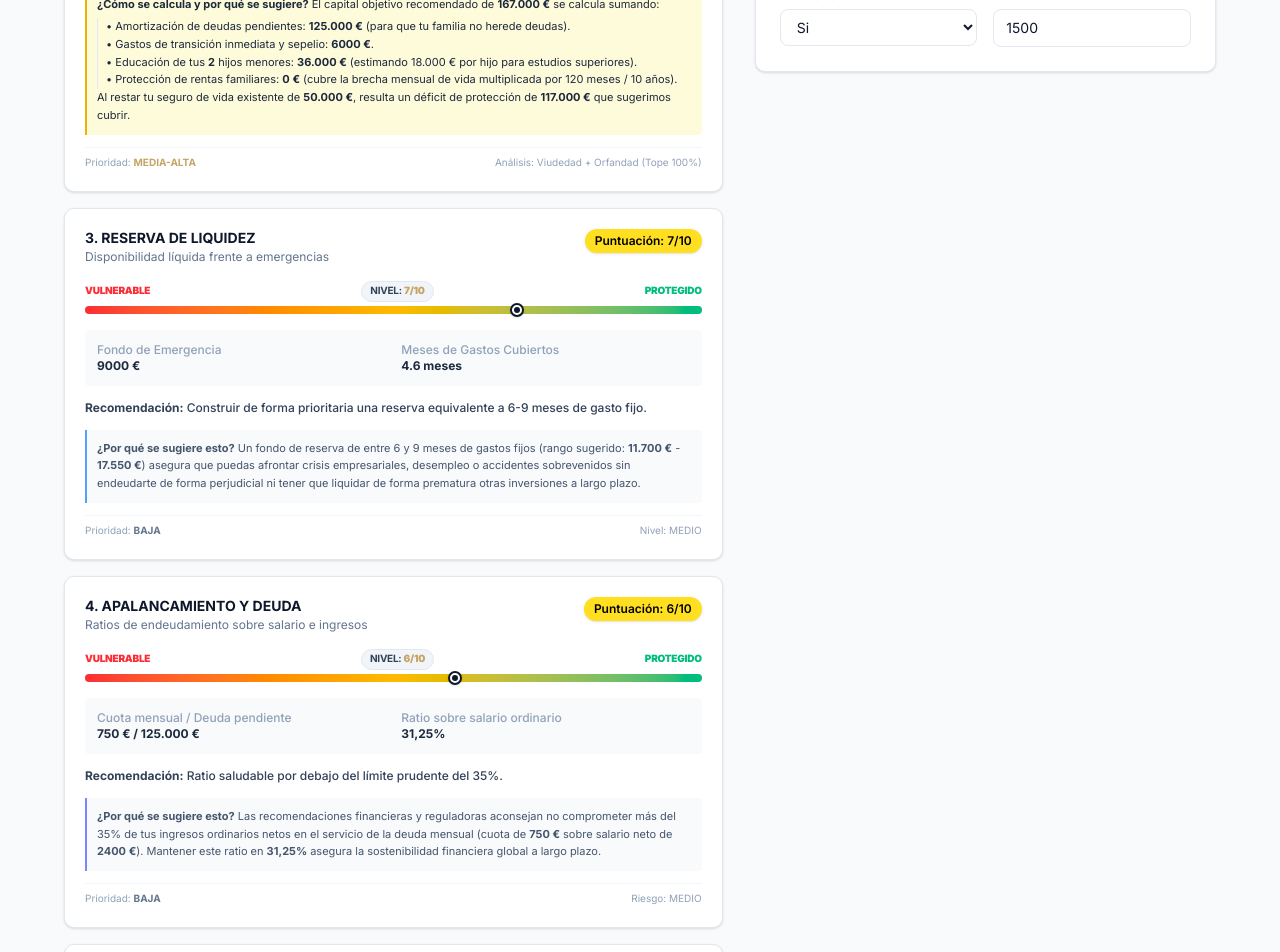
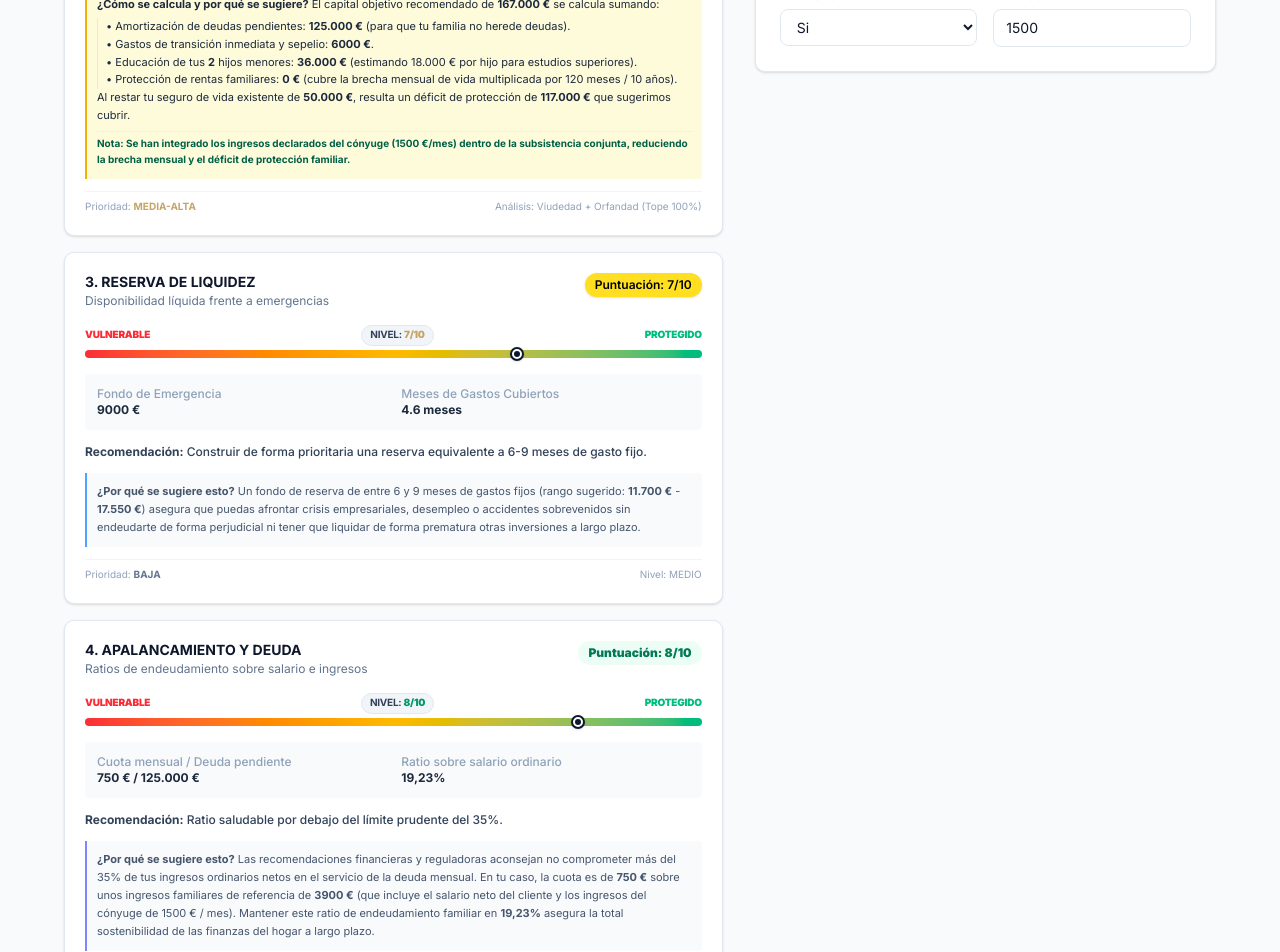
Before and after one commit to Jokhid/audipro, a React (Vite) app: page / in a window 1280 px wide. Shown: the part 1320-2272 px from the top of the page. Built offline with nearby package versions, Linux system fonts and the light colour scheme.

Commit message:
feat: integrate spouse income into financial analysis
Update calculations and UI to include spouse income in savings capacity, debt ratios, and PDF reporting. Add visual indicators for shared household protection.

```diff
--- a/src/App.tsx
+++ b/src/App.tsx
@@ -599,6 +599,11 @@ export default function App() {
                     • Protección de rentas familiares: <strong>{formatCurrency(familyNeed.detalles.rentaNecesaria)}</strong> (cubre la brecha mensual de vida multiplicada por 120 meses / 10 años).
                   </span>
                   Al restar tu seguro de vida existente de <strong>{formatCurrency(formData.capitalSeguroVidaExistente)}</strong>, resulta un déficit de protección de <strong>{formatCurrency(familyNeed.deficitDeProteccion)}</strong> que sugerimos cubrir.
+                  {formData.conyugeConIngresos === "Si" && (
+                    <div className="mt-1.5 pt-1 border-t border-yellow-200/50 text-[10px] text-emerald-800 font-bold">
+                      Nota: Se han integrado los ingresos declarados del cónyuge ({formatCurrency(formData.ingresosConyuge)}/mes) dentro de la subsistencia conjunta, reduciendo la brecha mensual y el déficit de protección familiar.
+                    </div>
+                  )}
                 </div>
                 <div className="flex justify-between items-center text-[10px] text-slate-400 pt-2 border-t border-slate-100">
                   <span>Prioridad: <strong className="text-[#F97316] font-bold uppercase">Media-Alta</strong></span>
@@ -721,7 +726,7 @@ export default function App() {
                     : "Ratio saludable por debajo del límite prudente del 35%."}
                 </p>
                 <div className="mt-1.5 text-[11px] text-slate-600 bg-slate-50 p-2.5 border-l-2 border-indigo-400 rounded-r leading-relaxed">
-                  <strong>¿Por qué se sugiere esto?</strong> Las recomendaciones financieras y reguladoras aconsejan no comprometer más del 35% de tus ingresos ordinarios netos en el servicio de la deuda mensual (cuota de <strong>{formatCurrency(debt.deudaMensualTotal)}</strong> sobre salario neto de <strong>{formatCurrency(formData.salarioNetoMensual)}</strong>). Mantener este ratio en <strong>{formatPercent(debt.ratioSobreSalario * 100)}</strong> asegura la sostenibilidad financiera global a largo plazo.
+                  <strong>¿Por qué se sugiere esto?</strong> Las recomendaciones financieras y reguladoras aconsejan no comprometer más del 35% de tus ingresos ordinarios netos en el servicio de la deuda mensual. En tu caso, la cuota es de <strong>{formatCurrency(debt.deudaMensualTotal)}</strong> sobre unos ingresos familiares de referencia de <strong>{formatCurrency(formData.salarioNetoMensual + (formData.conyugeConIngresos === "Si" ? formData.ingresosConyuge : 0))}</strong> (que incluye {formData.conyugeConIngresos === "Si" ? `el salario neto del cliente y los ingresos del cónyuge de ${formatCurrency(formData.ingresosConyuge)}/mes` : "el salario neto del cliente"}). Mantener este ratio de endeudamiento familiar en <strong>{formatPercent(debt.ratioSobreSalario * 100)}</strong> asegura la total sostenibilidad de las finanzas del hogar a largo plazo.
                 </div>
                 <div className="flex justify-between items-center text-[10px] text-slate-400 pt-2 border-t border-slate-100">
                   <span>Prioridad: <strong className="text-slate-500 font-bold uppercase">Baja</strong></span>
@@ -1221,6 +1226,11 @@ export default function App() {
               <p className="text-[10px] font-black uppercase text-slate-400 tracking-wider">Capacidad Ahorro Real</p>
               <p className="mt-2 text-xl font-black text-slate-800">{formatCurrency(savingsCapacity.sinRentas)}</p>
               <p className="mt-1 text-[11px] text-slate-500">Capacidad de ahorro fáctica calculada</p>
+              {formData.conyugeConIngresos === "Si" && (
+                <p className="text-[9px] text-emerald-700 font-bold mt-1">
+                  (Incluye {formatCurrency(formData.ingresosConyuge)}/mes de ingresos del cónyuge)
+                </p>
+              )}
             </div>
 
             {/* Tarjeta 2: ESFUERZO MENSUAL FINANCIERO */}
--- a/src/audit-calculations.ts
+++ b/src/audit-calculations.ts
@@ -37,7 +37,8 @@ export function calculateMonthlyExpenses(data: ClientData) {
 // 2. Capacidad real de ahorro
 export function calculateRealSavingsCapacity(data: ClientData, rentasNetasDisponibles: number) {
   const gastos = calculateMonthlyExpenses(data).total;
-  const ingresosBase = Number(data.salarioNetoMensual || 0) + Number(data.otrosIngresosNetos || 0);
+  const ingresosConyuge = data.conyugeConIngresos === "Si" ? Number(data.ingresosConyuge || 0) : 0;
+  const ingresosBase = Number(data.salarioNetoMensual || 0) + Number(data.otrosIngresosNetos || 0) + ingresosConyuge;
 
   const sinRentas = Math.max(0, ingresosBase - gastos);
   const conRentas = Math.max(0, ingresosBase + rentasNetasDisponibles - gastos);
@@ -57,9 +58,11 @@ export function calculateRealSavingsCapacity(data: ClientData, rentasNetasDispon
 export function calculateDebtRatios(data: ClientData, rentasNetasDisponibles: number) {
   const deudaMensualTotal = Number(data.cuotaHipoteca || 0) + Number(data.cuotaPrestamos || 0) + Number(data.cuotaTarjetas || 0) || Number(data.viviendaPrestamosMensual || data.alquilerHipotecaPrestamos || 0);
   const salario = Number(data.salarioNetoMensual || 0);
-  const ingresosTotales = salario + rentasNetasDisponibles + Number(data.otrosIngresosNetos || 0);
+  const ingresosConyuge = data.conyugeConIngresos === "Si" ? Number(data.ingresosConyuge || 0) : 0;
+  const baseIngresosReferencia = salario + ingresosConyuge;
+  const ingresosTotales = baseIngresosReferencia + rentasNetasDisponibles + Number(data.otrosIngresosNetos || 0);
 
-  const ratioSobreSalario = salario > 0 ? deudaMensualTotal / salario : 0;
+  const ratioSobreSalario = baseIngresosReferencia > 0 ? deudaMensualTotal / baseIngresosReferencia : 0;
   const ratioSobreIngresosTotales = ingresosTotales > 0 ? deudaMensualTotal / ingresosTotales : 0;
 
   let diagnostico = "";
@@ -193,7 +196,8 @@ export function calculateSurvivorBenefits(data: ClientData, totalExpenses: numbe
   // Escenario familiar conjunto
   const conjuntoMontoSinTope = viudedadMonto + orfandadMonto;
   const conjuntoMonto = Math.min(base, conjuntoMontoSinTope); // Tope legal general al 100% de la base reguladora
-  const conjuntoBrechaOSuperavit = conjuntoMonto - totalExpenses;
+  const ingresosConyuge = data.conyugeConIngresos === "Si" ? Number(data.ingresosConyuge || 0) : 0;
+  const conjuntoBrechaOSuperavit = (conjuntoMonto + ingresosConyuge) - totalExpenses;
   const esFamiliarCubierto = conjuntoBrechaOSuperavit >= 0;
 
   return {
--- a/src/professional-audit-pdf-v3.ts
+++ b/src/professional-audit-pdf-v3.ts
@@ -731,7 +731,7 @@ async function generatePdf() {
   doc.setTextColor(...BLACK);
   doc.text(`CLIENTE: ${clientName.toUpperCase()}`, 32, 176);
   doc.text(`FECHA DE EMISIÓN: ${new Date().toLocaleDateString('es-ES')}`, 32, 182);
-  doc.text(`TIPO DE INFORME: Auditoría de Seguridad Financiera de Alto Impacto`, 32, 188);
+  doc.text(`TIPO DE INFORME: Auditoría de Seguridad Financiera y patrimonial.`, 32, 188);
 
   // Adviser stamp
   doc.setFont('Helvetica', 'bold');
@@ -924,12 +924,15 @@ async function generatePdf() {
   paragraph(doc, state, 'Análisis de la cuenta de resultados personales de la unidad familiar, apalancamiento, excedentes líquidos recurrentes y optimización del colchón de reserva.');
   sectionDivider(doc, state);
 
+  const conyugeText = formData.conyugeConIngresos === 'Si' ? ` | Cónyuge: ${money(formData.ingresosConyuge)}` : '';
+  const conyugeObs = formData.conyugeConIngresos === 'Si' ? 'Incluye ingresos ordinarios del cónyuge' : 'Excluye otros ingresos variables';
+
   const finRows = [
-    ['Ingresos ordinarios y pasivos', `Salario: ${money(formData.salarioNetoMensual)} | Pasivos: ${money(formData.rentasInmobiliariasMensualesNetas)}`, 'Flujo estable', 'Excluye otros ingresos variables'],
+    ['Ingresos ordinarios y pasivos', `Cliente: ${money(formData.salarioNetoMensual)}${conyugeText} | Pasivos: ${money(formData.rentasInmobiliariasMensualesNetas)}`, 'Flujo estable', conyugeObs],
     ['Gastos mensuales fijos', money(metrics.expenses.total), 'Verificado', `Personal: ${money(metrics.expenses.personal)} | Deuda: ${money(metrics.expenses.housing)}`],
-    ['Capacidad de ahorro fáctica', money(metrics.savingsCapacity.sinRentas), 'Verificado', 'Salario neto ordinario menos gastos totales'],
+    ['Capacidad de ahorro fáctica', money(metrics.savingsCapacity.sinRentas), 'Verificado', formData.conyugeConIngresos === 'Si' ? 'Ingresos familiares netos menos gastos totales' : 'Salario neto ordinario menos gastos totales'],
     ['Fondo de Emergencia Líquido', `${money(formData.dineroBanco)} (${metrics.liquidity.mesesCubiertos.toFixed(1)} meses)`, 'Adecuado', 'Suficiente para imprevistos corrientes'],
-    ['Apalancamiento de Deuda', `${money(metrics.debt.deudaMensualTotal)} / mes`, 'Controlado', `Ratio de endeudamiento del ${percent(metrics.debt.ratioSobreSalario * 100)}`],
+    ['Apalancamiento de Deuda', `${money(metrics.debt.deudaMensualTotal)} / mes`, 'Controlado', `Ratio de endeudamiento familiar del ${percent(metrics.debt.ratioSobreSalario * 100)}`],
     ['Dinero invertido activo', money(formData.dineroInvertido), 'Verificado', `Rentabilidad histórica estimada: ${percent(formData.rentabilidadInversion ?? 5)}`]
   ];
   drawTable(doc, state, ['PARÁMETRO FINANCIERO', 'VALOR / COBERTURA', 'DIAGNÓSTICO', 'NOTAS TÉCNICAS'], [50, 40, 25, 67], finRows);
@@ -1277,11 +1280,11 @@ async function generatePdf() {
     },
     {
       title: '3. Protección Familiar (Decesos)',
-      text: `El capital objetivo recomendado de ${money(metrics.familyNeed.capitalFamiliarObjetivo)} se calcula sumando: amortización de deudas pendientes de ${money(metrics.familyNeed.detalles.deuda)}, gastos de transición inmediata de ${money(metrics.familyNeed.detalles.transicion)}, educación de tus ${formData.hijosMenores25 || 0} hijos de ${money(metrics.familyNeed.detalles.educacion)} (estimando 18.000 € por hijo para estudios superiores), y protección de rentas de ${money(metrics.familyNeed.detalles.rentaNecesaria)}. Al restar tu seguro de vida existente de ${money(formData.capitalSeguroVidaExistente || 0)}, resulta un déficit de protección de ${money(metrics.familyNeed.deficitDeProteccion)} que se sugiere cubrir.`
+      text: `El capital objetivo recomendado de ${money(metrics.familyNeed.capitalFamiliarObjetivo)} se calcula sumando: amortización de deudas pendientes de ${money(metrics.familyNeed.detalles.deuda)}, gastos de transición inmediata de ${money(metrics.familyNeed.detalles.transicion)}, educación de tus ${formData.hijosMenores25 || 0} hijos de ${money(metrics.familyNeed.detalles.educacion)} (estimando 18.000 € por hijo para estudios superiores), y protección de rentas de ${money(metrics.familyNeed.detalles.rentaNecesaria)}. Al restar tu seguro de vida existente de ${money(formData.capitalSeguroVidaExistente || 0)}, resulta un déficit de protección de ${money(metrics.familyNeed.deficitDeProteccion)} que se sugiere cubrir.${formData.conyugeConIngresos === 'Si' ? ` Se han integrado los ingresos declarados del cónyuge (${money(formData.ingresosConyuge)}/mes) dentro del cómputo de la subsistencia conjunta, reduciendo la brecha mensual familiar.` : ''}`
     },
     {
       title: '4. Apalancamiento y Deuda',
-      text: `Las recomendaciones financieras y de control aconsejan no comprometer más del 35% de tus ingresos ordinarios netos en el servicio de la deuda mensual (cuota de ${money(metrics.debt.deudaMensualTotal)} sobre salario de ${money(formData.salarioNetoMensual)}). Mantener este ratio en ${percent(metrics.debt.ratioSobreSalario * 100)} asegura la sostenibilidad de las finanzas familiares.`
+      text: `Las recomendaciones financieras y de control aconsejan no comprometer más del 35% de los ingresos ordinarios netos en el servicio de la deuda mensual. En tu caso, se evalúa una cuota mensual de ${money(metrics.debt.deudaMensualTotal)} sobre unos ingresos familiares de referencia de ${money(formData.salarioNetoMensual + (formData.conyugeConIngresos === 'Si' ? formData.ingresosConyuge : 0))} (incluyendo ${formData.conyugeConIngresos === 'Si' ? `los ingresos ordinarios del cónyuge de ${money(formData.ingresosConyuge)}` : 'únicamente los ingresos del cliente'}). Mantener este ratio de endeudamiento familiar en el ${percent(metrics.debt.ratioSobreSalario * 100)} garantiza la sostenibilidad de las finanzas familiares.`
     },
     {
       title: '5. Planificación de Jubilación',
@@ -1402,7 +1405,8 @@ async function generatePdf() {
   doc.setFont('Helvetica', 'normal');
   doc.setFontSize(7.2);
   doc.setTextColor(...BLACK);
-  const p3 = `Dispones de una reserva de liquidez bancaria de ${money(formData.dineroBanco)}, equivalente a ${metrics.liquidity.mesesCubiertos.toFixed(1)} meses de gastos recurrentes fijos. Aunque te permite resolver incidencias cotidianas menores, aconsejamos consolidar de forma prioritaria un fondo equivalente a entre 6 y 9 meses de gastos fijos para blindar plenamente tu liquidez operativa. Por otro lado, tu servicio de deuda mensual de ${money(metrics.debt.deudaMensualTotal)} supone un ratio sobre tu salario neto ordinario del ${percent(metrics.debt.ratioSobreSalario * 100)}, situándose en una posición muy saludable y controlada, holgadamente por debajo del límite prudencial máximo aconsejado por las autoridades del 35%.`;
+  const baseIngresosText = formData.conyugeConIngresos === 'Si' ? 'ingresos familiares netos conjuntos' : 'tu salario neto ordinario';
+  const p3 = `Dispones de una reserva de liquidez bancaria de ${money(formData.dineroBanco)}, equivalente a ${metrics.liquidity.mesesCubiertos.toFixed(1)} meses de gastos recurrentes fijos. Aunque te permite resolver incidencias cotidianas menores, aconsejamos consolidar de forma prioritaria un fondo equivalente a entre 6 y 9 meses de gastos fijos para blindar plenamente tu liquidez operativa. Por otro lado, tu servicio de deuda mensual de ${money(metrics.debt.deudaMensualTotal)} supone un ratio sobre ${baseIngresosText} del ${percent(metrics.debt.ratioSobreSalario * 100)}, situándose en una posición muy saludable y controlada, holgadamente por debajo del límite prudencial máximo aconsejado por las autoridades del 35%.`;
   const p3Lines = doc.splitTextToSize(p3, W);
   doc.text(p3Lines, M, state.y);
   state.y += p3Lines.length * 3.8 + 12;
```
